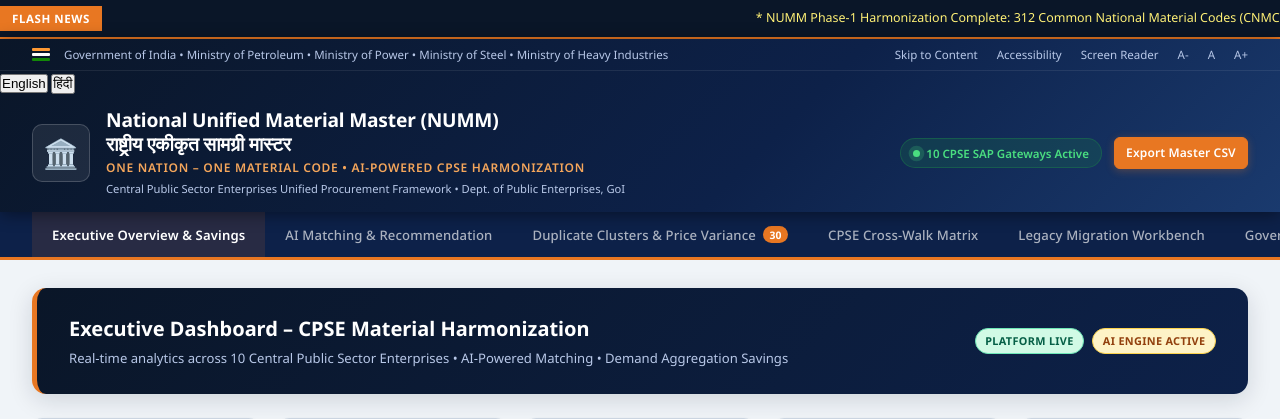
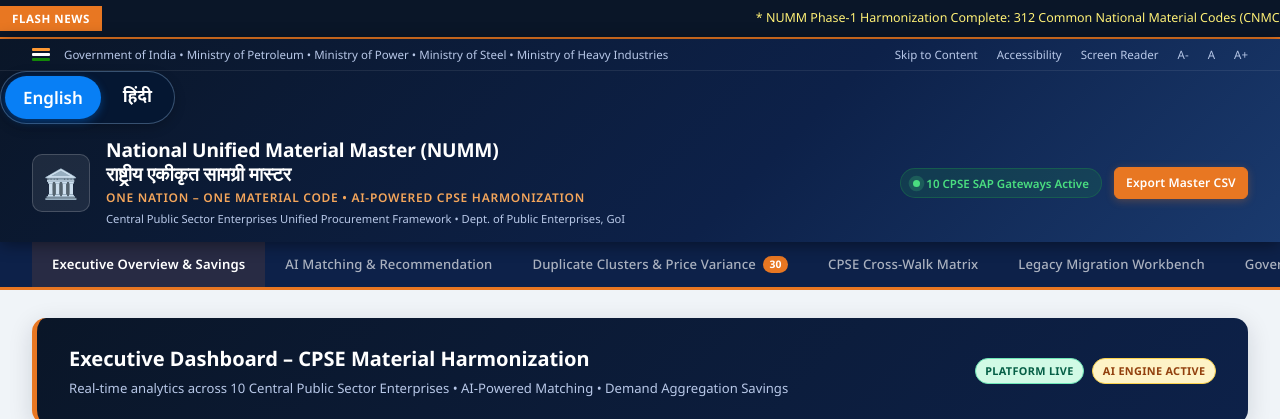
Before and after one commit to ajxy1910/national-material-master, a Flask app: page / in a window 1280 px wide. Shown: the top 419 px of the page. Run offline with Flask 3, Linux system fonts and the light colour scheme.

Commit message:
Update project and language switcher

```diff
--- a/app.py
+++ b/app.py
@@ -23,7 +23,6 @@ app = Flask(__name__, static_folder="static", template_folder="templates")
 app.config['JSON_SORT_KEYS'] = False
 app.config['MAX_CONTENT_LENGTH'] = 16 * 1024 * 1024  # 16 MB max upload
 
-# In-memory storage with initial data
 raw_materials = list(CPSE_RAW_MATERIALS)
 national_masters = list(NATIONAL_MASTER_CATALOG)
 
@@ -162,7 +161,6 @@ def api_crosswalk():
         mapped_ids = set(master.get("mapped_cpse_items", []))
         cpse_mappings = {}
 
-        # Initialize all major CPSEs
         for cpse_key in CPSE_ENTITIES.keys():
             cpse_mappings[cpse_key] = None
 
@@ -247,7 +245,6 @@ def api_governance_update():
     target_master["governance"]["approved_by"] = actor
     target_master["governance"]["approval_date"] = datetime.date.today().isoformat()
 
-    # Log to audit trail
     log_rec = governance_engine.log_action(
         cnmc=cnmc,
         action="STATUS_UPDATED",
@@ -308,7 +305,6 @@ def api_upload():
         if not raw_desc:
             continue
 
-        # Extract attributes & match
         attrs = ai_engine.extract_attributes(raw_desc)
         descs = ai_engine.build_standardized_descriptions(attrs)
         matches = ai_engine.match_against_national_masters(raw_desc, national_masters, threshold=60.0)
@@ -370,7 +366,6 @@ def api_export():
             "cpse_materials": raw_materials
         })
 
-    # Generate CSV
     si = io.StringIO()
     cw = csv.writer(si)
     cw.writerow([
--- a/core/code_generator.py
+++ b/core/code_generator.py
@@ -57,20 +57,16 @@ class CodeGenerator:
         grade = attributes.get("material_grade", "WCB").upper()
         rating = attributes.get("rating", "").upper()
 
-        # 1. HSN / Commodity Prefix
         tax_info = COMMODITY_TAXONOMIES.get(category, COMMODITY_TAXONOMIES["VALVES"])
         hsn_prefix = tax_info["code_prefix"]
 
-        # 2. Item Type 4-char code
         type_code = cls.TYPE_ABBREVIATIONS.get(item_type, "GENM")
 
-        # 3. Size numeric string (padded to 3 or 4 digits)
         if size_num:
             size_code = f"{int(size_num):03d}" if size_num < 1000 else f"{int(size_num)}"
         else:
             size_code = "000"
 
-        # 4. Material/Spec 3-4 char abbreviation
         if "WCB" in grade:
             spec_code = "WCB"
         elif "A106" in grade:
@@ -86,7 +82,6 @@ class CodeGenerator:
         elif "800" in rating or "NN" in grade:
             spec_code = "800"
         else:
-            # fallback to 3-char hash of grade
             spec_code = hashlib.md5(grade.encode()).hexdigest()[:4].upper()
 
         base_str = f"{cls.PREFIX}-{hsn_prefix}-{type_code}-{size_code}-{spec_code}"
--- a/core/governance.py
+++ b/core/governance.py
@@ -16,7 +16,6 @@ class GovernanceEngine:
     ]
 
     def __init__(self):
-        # Pre-populated realistic audit trail events
         self.audit_log: List[Dict[str, Any]] = [
             {
                 "id": "AUD-001",
--- a/static/css/style.css
+++ b/static/css/style.css
@@ -7,7 +7,6 @@
 @import url('https://fonts.googleapis.com/css2?family=Noto+Sans:wght@400;500;600;700;800&family=JetBrains+Mono:wght@500;600;700&display=swap');
 
 :root {
-  /* Core Palette – ISRO Government Portal */
   --navy-dark: #0A1628;
   --navy-mid: #0D2149;
   --navy-light: #1A3A6E;
@@ -65,9 +64,7 @@
   --transition-slow: all 0.35s cubic-bezier(0.4, 0, 0.2, 1);
 }
 
-/* =========================================================
-   RESET & BASE
-   ========================================================= */
+
 *,
 *::before,
 *::after {
@@ -90,7 +87,6 @@ body {
   font-size: 14px;
 }
 
-/* Scrollbar */
 ::-webkit-scrollbar {
   width: 7px;
   height: 7px;
@@ -109,9 +105,7 @@ body {
   background: var(--navy-accent);
 }
 
-/* =========================================================
-   FLASH NEWS TICKER (ISRO-style yellow band)
-   ========================================================= */
+
 .flash-ticker {
   background: var(--navy-dark);
   border-bottom: 2px solid var(--saffron);
@@ -157,9 +151,6 @@ body {
   }
 }
 
-/* =========================================================
-   HEADER BANNER
-   ========================================================= */
 .header-banner {
   background: linear-gradient(135deg, var(--navy-dark) 0%, var(--navy-mid) 60%, var(--navy-light) 100%);
   position: sticky;
@@ -168,7 +159,6 @@ body {
   box-shadow: 0 2px 16px rgba(0, 0, 0, 0.45);
 }
 
-/* Top Gov Strip */
 .top-gov-strip {
   display: flex;
   justify-content: space-between;
@@ -215,7 +205,6 @@ body {
   color: var(--saffron-light);
 }
 
-/* Header Main */
 .header-main {
   display: flex;
   justify-content: space-between;
@@ -306,9 +295,7 @@ body {
   }
 }
 
-/* =========================================================
-   NAVIGATION
-   ========================================================= */
+
 .nav-container {
   background: var(--navy-mid);
   border-bottom: 3px solid var(--saffron);
@@ -362,9 +349,6 @@ body {
   font-weight: 700;
 }
 
-/* =========================================================
-   MAIN CONTENT
-   ========================================================= */
 .main-content {
   padding: 1.75rem 2rem 3rem;
   max-width: 1500px;
@@ -392,9 +376,7 @@ body {
   }
 }
 
-/* =========================================================
-   PAGE SECTION HEADER
-   ========================================================= */
+
 .section-hero {
   background: linear-gradient(135deg, var(--navy-dark) 0%, var(--navy-mid) 100%);
   border-radius: var(--radius-lg);
@@ -419,9 +401,6 @@ body {
   margin-top: 0.2rem;
 }
 
-/* =========================================================
-   KPI CARDS
-   ========================================================= */
 .kpi-grid {
   display: grid;
   grid-template-columns: repeat(auto-fit, minmax(220px, 1fr));
@@ -519,9 +498,6 @@ body {
   font-weight: 700;
 }
 
-/* =========================================================
-   LAYOUT GRIDS
-   ========================================================= */
 .grid-2col {
   display: grid;
   grid-template-columns: 1fr 1fr;
@@ -556,9 +532,7 @@ body {
   }
 }
 
-/* =========================================================
-   GLASS / WHITE PANELS
-   ========================================================= */
+
 .glass-panel {
   background: var(--bg-white);
   border: 1px solid var(--border);
@@ -596,9 +570,7 @@ body {
   align-items: center;
 }
 
-/* =========================================================
-   BUTTONS
-   ========================================================= */
+
 .btn {
   font-family: inherit;
   font-size: 0.82rem;
@@ -670,9 +642,7 @@ body {
   padding: 0.3rem 0.7rem;
 }
 
-/* =========================================================
-   CPSE BADGES
-   ========================================================= */
+
 .cpse-badge {
   display: inline-flex;
   align-items: center;
@@ -746,9 +716,6 @@ body {
   border-color: #FCD34D;
 }
 
-/* =========================================================
-   CNMC TAG
-   ========================================================= */
 .cnmc-tag {
   font-family: var(--font-mono);
   font-size: 0.78rem;
@@ -763,9 +730,7 @@ body {
   gap: 0.35rem;
 }
 
-/* =========================================================
-   STATUS PILLS
-   ========================================================= */
+
 .status-pill {
   display: inline-flex;
   align-items: center;
@@ -808,9 +773,7 @@ body {
   border: 1px solid #FCA5A5;
 }
 
-/* =========================================================
-   DATA TABLES
-   ========================================================= */
+
 .data-table-container {
   overflow-x: auto;
   border-radius: var(--radius-md);
@@ -862,9 +825,7 @@ body {
   background: #EFF6FF;
 }
 
-/* =========================================================
-   AI SEARCH / INPUT
-   ========================================================= */
+
 .ai-search-box {
   display: flex;
   gap: 0.75rem;
@@ -889,9 +850,7 @@ body {
   box-shadow: 0 0 0 3px rgba(30, 77, 155, 0.12);
 }
 
-/* =========================================================
-   MATCH CARDS
-   ========================================================= */
+
 .match-card {
   background: var(--bg-white);
   border: 1px solid var(--border);
@@ -933,9 +892,7 @@ body {
   font-weight: 600;
 }
 
-/* =========================================================
-   ATTRIBUTE CHIPS
-   ========================================================= */
+
 .attr-chip-grid {
   display: flex;
   flex-wrap: wrap;
@@ -957,9 +914,7 @@ body {
   font-weight: 600;
 }
 
-/* =========================================================
-   SAVINGS CALCULATOR
-   ========================================================= */
+
 .calc-card {
   background: #EFF6FF;
   border: 1px solid #BFDBFE;
@@ -1014,9 +969,6 @@ body {
   margin-top: 0.2rem;
 }
 
-/* =========================================================
-   MODALS
-   ========================================================= */
 .modal-overlay {
   display: none;
   position: fixed;
@@ -1095,9 +1047,6 @@ body {
   border-color: var(--red-alert);
 }
 
-/* =========================================================
-   DIFF TABLE
-   ========================================================= */
 .diff-table {
   width: 100%;
   border-collapse: collapse;
@@ -1135,9 +1084,6 @@ body {
   font-weight: 600;
 }
 
-/* =========================================================
-   DROPZONE
-   ========================================================= */
 .dropzone {
   border: 2px dashed var(--border);
   border-radius: var(--radius-lg);
@@ -1154,9 +1100,7 @@ body {
   background: #EFF6FF;
 }
 
-/* =========================================================
-   CODE PREVIEW BOX
-   ========================================================= */
+
 .code-preview-box {
   background: var(--navy-dark);
   border: 1px solid rgba(255, 255, 255, 0.1);
@@ -1171,9 +1115,6 @@ body {
   line-height: 1.55;
 }
 
-/* =========================================================
-   QUICK CHIP BUTTONS
-   ========================================================= */
 .quick-chips {
   display: flex;
   gap: 0.45rem;
@@ -1199,9 +1140,6 @@ body {
   border-color: var(--navy-accent);
 }
 
-/* =========================================================
-   CPSE DISTRIBUTION BARS
-   ========================================================= */
 .cpse-bar-row {
   display: flex;
   align-items: center;
@@ -1243,9 +1181,6 @@ body {
   font-size: 0.75rem;
 }
 
-/* =========================================================
-   AUDIT TRAIL TIMELINE
-   ========================================================= */
 .audit-item {
   display: flex;
   gap: 1rem;
@@ -1278,9 +1213,6 @@ body {
   font-family: var(--font-mono);
 }
 
-/* =========================================================
-   CLUSTER ACCORDION
-   ========================================================= */
 .cluster-item {
   border: 1px solid var(--border);
   border-radius: var(--radius-md);
@@ -1338,9 +1270,6 @@ body {
   display: block;
 }
 
-/* =========================================================
-   ACCORDION TOGGLE ICON
-   ========================================================= */
 .toggle-icon {
   transition: transform 0.2s ease;
   color: var(--text-muted);
@@ -1352,9 +1281,6 @@ body {
   color: #fff;
 }
 
-/* =========================================================
-   THEME SELECTOR (retain minimal styling)
-   ========================================================= */
 #theme-selector {
   background: rgba(255, 255, 255, 0.1);
   border: 1px solid rgba(255, 255, 255, 0.2);
@@ -1368,9 +1294,6 @@ body {
   border-radius: var(--radius-xs);
 }
 
-/* =========================================================
-   FOOTER
-   ========================================================= */
 footer {
   background: var(--navy-dark);
   color: var(--text-navy-sub);
@@ -1393,9 +1316,6 @@ footer a {
   text-decoration: none;
 }
 
-/* =========================================================
-   UTILITY CLASSES
-   ========================================================= */
 .text-navy {
   color: var(--navy-dark) !important;
 }
@@ -1431,14 +1351,12 @@ footer a {
   color: var(--text-muted);
 }
 
-/* Select / Textarea in light mode */
 select.input-text,
 textarea.input-text {
   background: var(--bg-white);
   color: var(--text-body);
 }
 
-/* Responsive adjustments */
 @media (max-width: 768px) {
   .header-main {
     flex-direction: column;
@@ -1469,49 +1387,61 @@ textarea.input-text {
   }
 }
 
-//* Language Switcher Outer Border Container */
-.lang-switch-container {
+.lang-toggle-btn {
   display: inline-flex;
   align-items: center;
-  background-color: transparent;
-  border: 1px solid rgba(255, 255, 255, 0.25);
-  border-radius: 25px;
-  padding: 2px;
-  gap: 2px;
+  gap: 4px;
+  padding: 4px;
+  background: rgba(5, 24, 52, 0.9);
+  border: 1px solid rgba(150, 190, 230, 0.35);
+  border-radius: 28px;
+  box-shadow: 0 4px 12px rgba(0, 0, 0, 0.2);
 }
 
-/* Base Button Style */
-.lang-pill {
+.lang-toggle-btn .lang-tab {
+  border: none;
   background: transparent;
-  border: none;
   color: #ffffff;
-  padding: 6px 16px;
-  border-radius: 20px;
-  font-size: 14px;
-  font-weight: 500;
+  padding: 10px 18px;
+  border-radius: 24px;
+  font-size: 17px;
+  font-weight: 600;
   cursor: pointer;
-  transition: all 0.3s ease;
+  transition: all 0.25s ease;
+  font-family: inherit;
 }
 
-.lang-pill:hover {
-  opacity: 0.85;
+.lang-toggle-btn .lang-tab:hover {
+  background: rgba(255, 255, 255, 0.08);
 }
 
-/* Active Highlight Button Style (Bright Blue) */
-.lang-pill.active {
-  background-color: #007bff;
+.lang-toggle-btn .lang-tab.active {
+  background: #087ff5;
   color: #ffffff;
-  font-weight: 600;
-  box-shadow: 0 2px 5px rgba(0, 0, 0, 0.2);
+  box-shadow: 0 3px 8px rgba(0, 126, 255, 0.35);
 }
 
-/* Hide Google Translate top banner & iframe styling issues */
+.lang-toggle-btn .lang-tab:last-child {
+  font-family: "Noto Sans Devanagari", "Nirmala UI", sans-serif;
+}
+
+.lang-toggle-btn .lang-tab:focus-visible {
+  outline: 2px solid #4da3ff;
+  outline-offset: 2px;
+}
+
+
+.goog-te-banner-frame,
+.goog-te-banner-frame.skiptranslate {
+  display: none !important;
+}
+
+body>.skiptranslate {
+  display: none !important;
+}
+
 body {
   top: 0 !important;
-}
-
-.goog-te-banner-frame {
-  display: none !important;
 }
 
 .goog-te-balloon-frame {
@@ -1521,3 +1451,11 @@ body {
 #goog-gt-tt {
   display: none !important;
 }
+
+.goog-te-gadget {
+  font-size: 0 !important;
+}
+
+html {
+  margin-top: 0 !important;
+}
```
Also changed, not shown: cli.py (+12 -16 lines), core/ai_engine.py (+0 -27 lines), core/deduplicator.py (+0 -8 lines), data/cpse_catalog.py (+8 -26 lines), data/taxonomies.py (+0 -10 lines), static/js/app.js (+49 -50 lines), templates/index.html (+0 -18 lines), tests/test_api.py (+0 -5 lines), tests/test_code_generator.py (+0 -3 lines), README.md, 1 other file.
